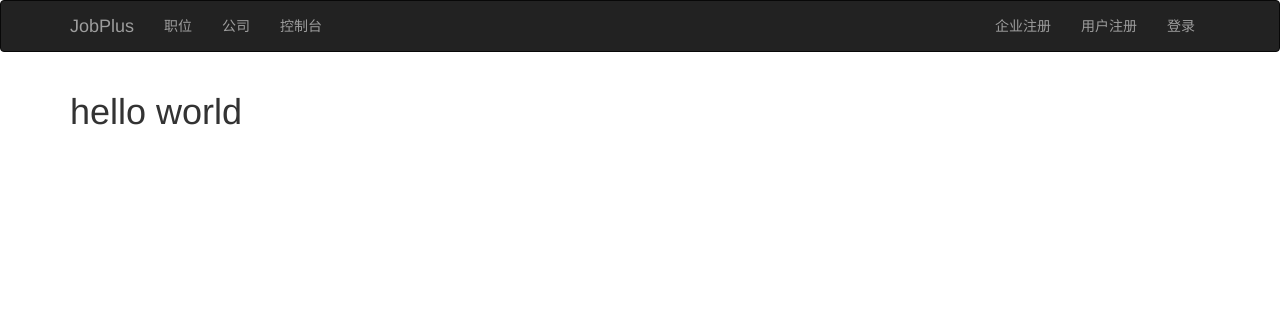
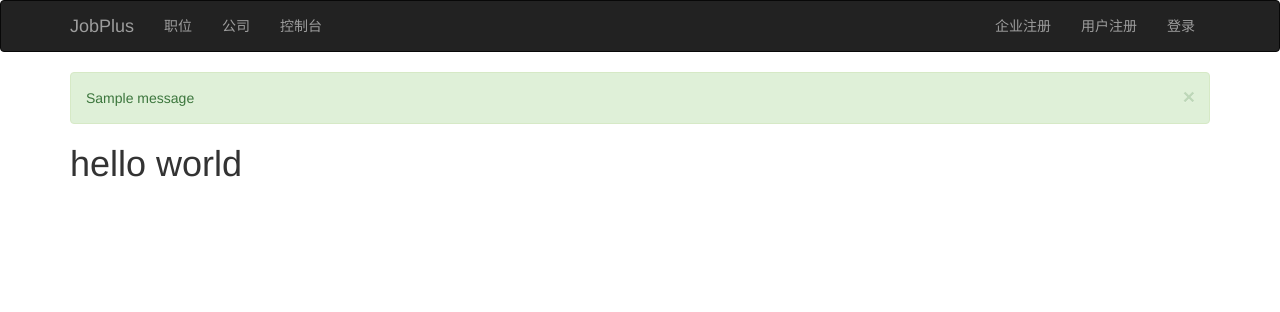
Before and after one commit to kinglion580/jobplus, a Flask app: page / in a window 1280 px wide. Shown: the top 312 px of the page. Run offline with Flask 2, Linux system fonts and the light colour scheme; tables that the repository leaves empty hold one stand-in row (values such as "Sample post"); one stand-in notice (Sample message) is shown; some libraries are stand-ins or nearby versions.

Commit message:
注册成功通知

```diff
--- a/jobplus/handlers/front.py
+++ b/jobplus/handlers/front.py
@@ -1,4 +1,4 @@
-from flask import Blueprint, render_template
+from flask import Blueprint, render_template, flash
 from jobplus.forms import RegisterForm
 
 front = Blueprint('front', __name__)
@@ -14,4 +14,5 @@ def register():
     form = RegisterForm()
     if form.validate_on_submit():
         form.create_user()
+        flash('注册成功，请登录', 'success')
     return render_template('register.html', form=form)
--- a/jobplus/templates/base.html
+++ b/jobplus/templates/base.html
@@ -1,7 +1,7 @@
 <!DOCTYPE html>
 <html lang="zh-CN">
 <head>
-        <meta charset="UTF-8" />
+    <meta charset="UTF-8"/>
     <title>{% block title %}{% endblock %}</title>
     {% block head_css %}
         <link rel="stylesheet" href="https://cdn.bootcss.com/bootstrap/3.3.7/css/bootstrap.min.css">
@@ -14,7 +14,8 @@
     <div class="container">
         <!-- Brand and toggle get grouped for better mobile display -->
         <div class="navbar-header">
-                    <button type="button" class="navbar-toggle collapsed" data-toggle="collapse" data-target="#bs-example-navbar-collapse-1" aria-expanded="false">
+            <button type="button" class="navbar-toggle collapsed" data-toggle="collapse"
+                    data-target="#bs-example-navbar-collapse-1" aria-expanded="false">
                 <span class="sr-only">Toggle navigation</span>
                 <span class="icon-bar"></span>
                 <span class="icon-bar"></span>
@@ -40,6 +41,17 @@
 </nav>
 
 <div class="container">
+    {% with messages = get_flashed_messages(with_categories=true) %}
+        {% if messages %}
+            {% for category, message in messages %}
+                <div class="alert alert-{{ category }} alert-dismissible" role="alert">
+                    <button type="button" class="close" data-dismiss="alert" aria-label="Close"><span
+                            aria-hidden="true">&times;</span></button>
+                    {{ message }}
+                </div>
+            {% endfor %}
+        {% endif %}
+    {% endwith %}
     {% block body %}{% endblock %}
     {% block footer %}{% endblock %}
 </div>
```
Lines whose indentation alone changed are shown as unchanged.
